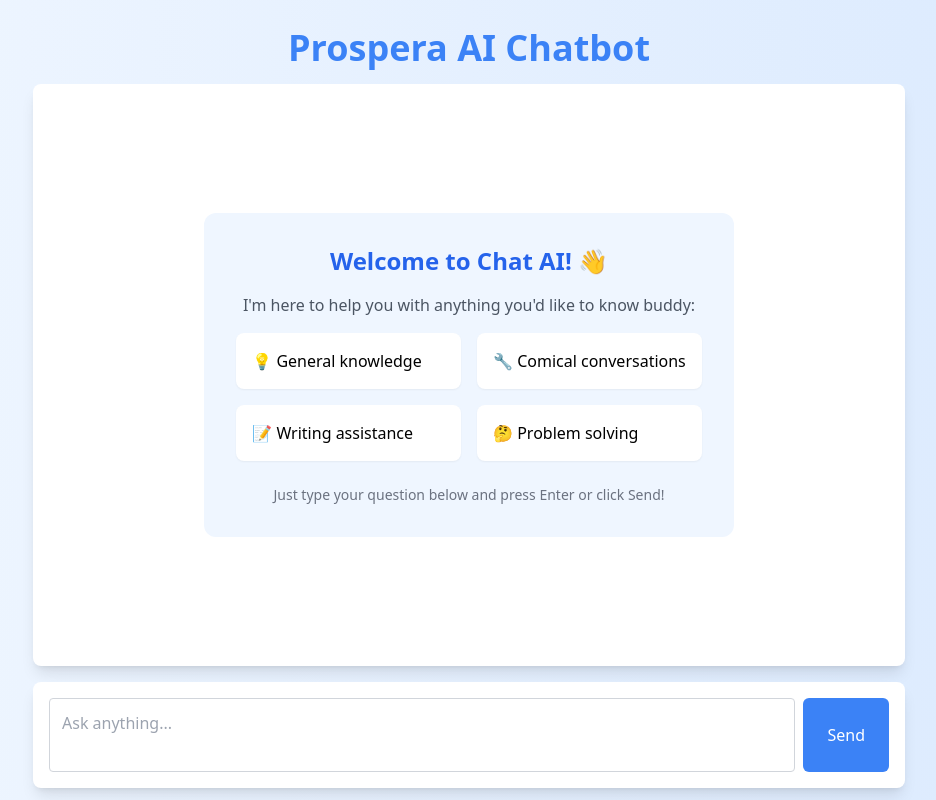
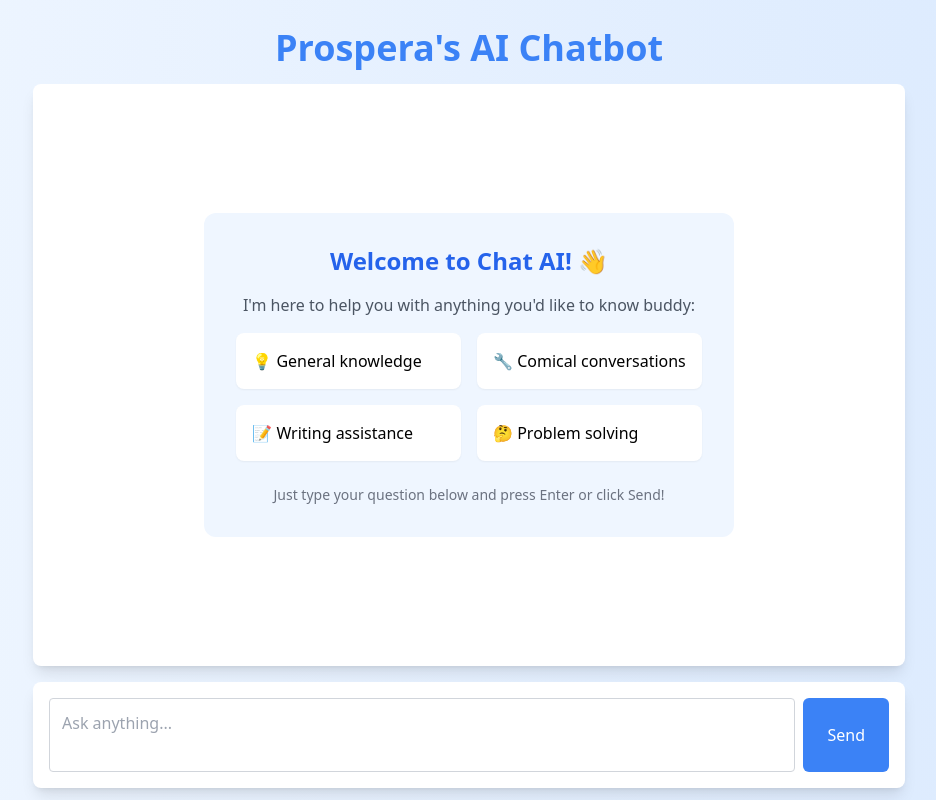
Before and after one commit to devxrachit/Prospera-Chatbot, a React (Vite) app: page / in a window 1280 px wide. Shown: the whole page, without its empty margins (171-1107 px from the left). Built offline with nearby package versions, Linux system fonts and the light colour scheme.

Commit message:
almost done

```diff
--- a/src/App.jsx
+++ b/src/App.jsx
@@ -59,7 +59,7 @@ function App() {
              rel="noopener noreferrer"
              className="block">
             <h1 className="text-4xl font-bold text-blue-500 hover:text-blue-600 transition-colors">
-              Prospera AI Chatbot
+              Prospera's AI Chatbot
             </h1>
           </a>
         </header>
```
